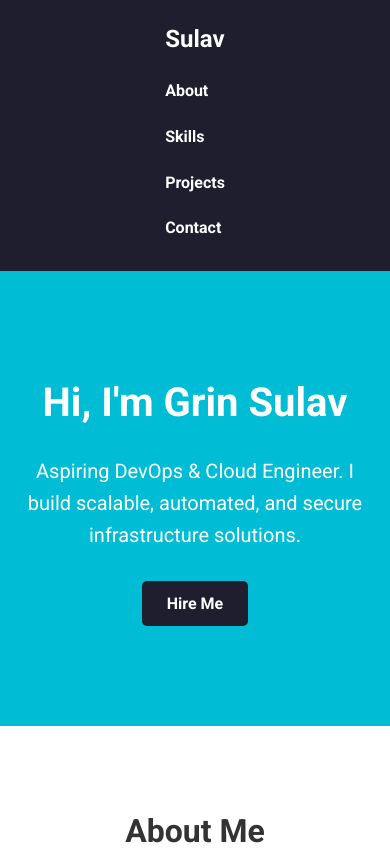
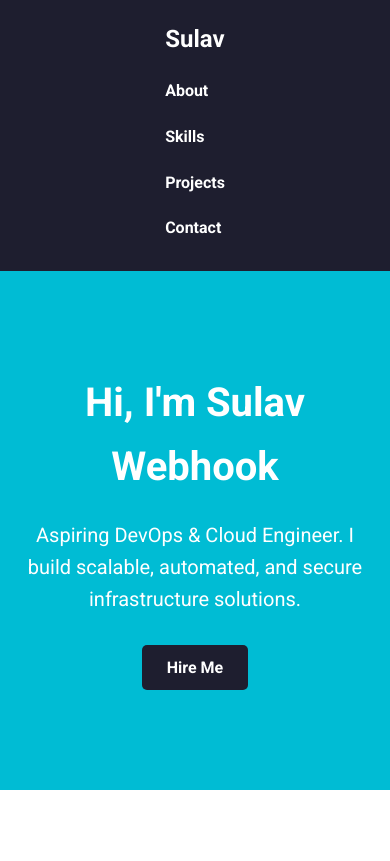
Before and after one commit to sulav02/testjenkins, a plain HTML site: page myweb/index.html in a window 390 px wide. Shown: the top 861 px of the page. Drawn offline with Linux system fonts and the light colour scheme.

```diff
--- a/myweb/index.html
+++ b/myweb/index.html
@@ -26,7 +26,7 @@
     <!-- Hero Section -->
     <section id="hero">
         <div class="container">
-            <h2>Hi, I'm Grin Sulav</h2>
+            <h2>Hi, I'm Sulav Webhook</h2>
             <p>Aspiring DevOps & Cloud Engineer. I build scalable, automated, and secure infrastructure solutions.</p>
             <a href="#contact" class="btn">Hire Me</a>
         </div>
```
